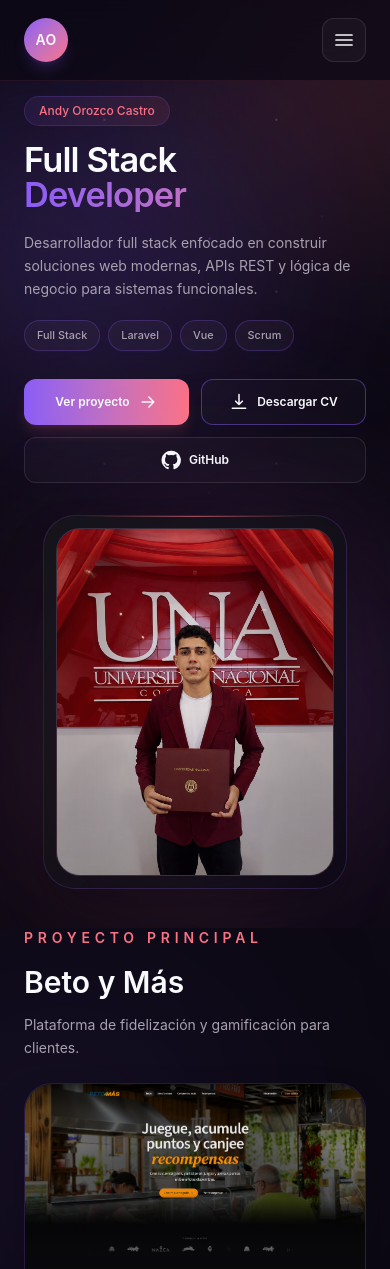
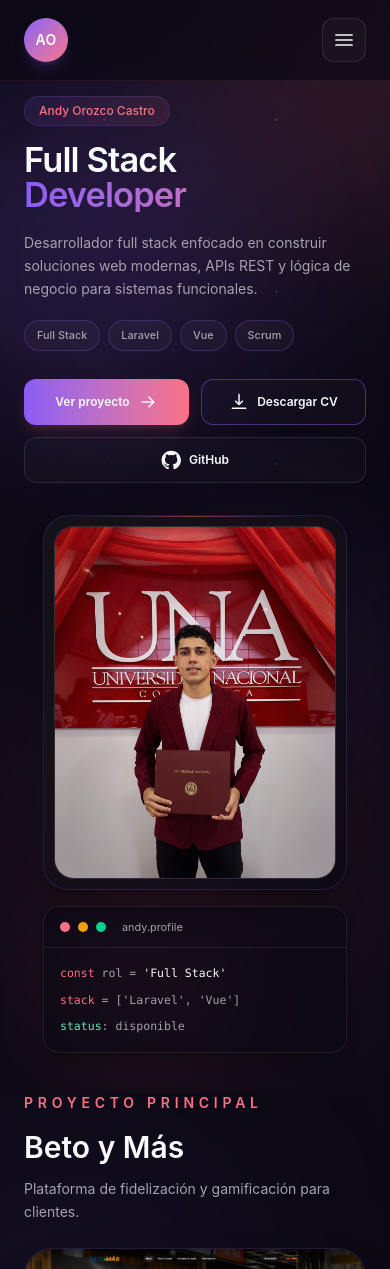
Before and after one commit to andyorozcoo/portfolio-andy-orozco, a Vue app: page / in a window 390 px wide. Shown: the top 1269 px of the page. Built offline with nearby package versions, Linux system fonts and the light colour scheme.

Commit message:
style(home): refine hero image layout and responsiveness

```diff
--- a/src/components/sections/HeroSection.vue
+++ b/src/components/sections/HeroSection.vue
@@ -12,7 +12,7 @@
     <div class="absolute left-0 top-28 -z-10 size-72 rounded-full bg-brand-violet/10 blur-[110px]"></div>
     <div class="absolute bottom-24 right-0 -z-10 h-80 w-96 rounded-full bg-brand-magenta/10 blur-[120px]"></div>
 
-    <div class="mx-auto grid w-full max-w-7xl items-center gap-8 px-6 sm:gap-12 lg:grid-cols-[1.02fr_0.98fr] lg:gap-14 lg:px-8">
+    <div class="mx-auto grid w-full max-w-7xl items-center gap-8 px-6 sm:gap-12 lg:grid-cols-[1.08fr_0.92fr] lg:gap-12 lg:px-8">
       <div class="motion-safe:animate-[hero-rise_700ms_ease-out_both]">
         <p
           class="mb-4 inline-flex rounded-full border border-brand-violet/20 bg-linear-to-r from-brand-violet/10 to-brand-magenta/10 px-3.5 py-1.5 text-xs font-medium text-brand-magenta backdrop-blur-sm sm:mb-6 sm:px-4 sm:py-2 sm:text-sm"
@@ -84,14 +84,14 @@
         </div>
       </div>
 
-      <div class="relative mx-auto w-full max-w-[19rem] motion-safe:animate-[hero-scale_700ms_180ms_ease-out_both] sm:max-w-[31rem] lg:ml-auto">
-        <div class="absolute -right-5 top-12 -z-10 size-64 rounded-full bg-brand-violet/22 blur-[100px]"></div>
-        <div class="absolute -bottom-6 left-4 -z-10 size-56 rounded-full bg-brand-magenta/18 blur-[100px]"></div>
+      <div class="relative mx-auto flex w-full max-w-[19rem] flex-col gap-4 motion-safe:animate-[hero-scale_700ms_180ms_ease-out_both] sm:max-w-[21rem] lg:ml-auto lg:max-w-[21.25rem]">
+        <div class="absolute -right-4 top-10 -z-10 size-44 rounded-full bg-brand-violet/14 blur-[72px]"></div>
+        <div class="absolute -bottom-4 left-5 -z-10 size-40 rounded-full bg-brand-magenta/12 blur-[72px]"></div>
 
-        <div class="relative overflow-hidden rounded-[2rem] border border-brand-violet/20 bg-linear-to-br from-[#18181b]/76 to-space/80 p-3 shadow-2xl shadow-black/35 backdrop-blur-xl sm:p-4">
-          <div class="absolute inset-x-10 top-0 h-px bg-linear-to-r from-transparent via-brand-magenta/60 to-transparent"></div>
+        <div class="relative overflow-hidden rounded-[1.6rem] border border-brand-violet/18 bg-linear-to-br from-[#18181b]/70 to-space/78 p-2.5 shadow-xl shadow-black/25 backdrop-blur-md">
+          <div class="absolute inset-x-10 top-0 h-px bg-linear-to-r from-transparent via-brand-magenta/45 to-transparent"></div>
 
-          <div class="relative aspect-[4/5] overflow-hidden rounded-[1.5rem] border border-white/8 bg-linear-to-br from-brand-violet/16 to-brand-magenta/10">
+          <div class="relative aspect-[4/5] overflow-hidden rounded-[1.25rem] border border-white/8 bg-linear-to-br from-brand-violet/12 to-brand-magenta/8">
             <img
               v-if="!imageUnavailable"
               :src="profileImageSrc"
@@ -100,10 +100,10 @@
               @error="imageUnavailable = true"
             />
 
-            <div class="absolute inset-0 bg-linear-to-t from-space/28 via-space/8 to-space/18"></div>
+            <div class="absolute inset-0 bg-linear-to-t from-space/22 via-space/5 to-space/12"></div>
             <div class="absolute inset-0 bg-brand-magenta/5 mix-blend-multiply"></div>
-            <div class="absolute -left-10 top-0 h-full w-28 bg-space/20 blur-2xl"></div>
-            <div class="absolute -right-10 top-0 h-full w-28 bg-space/20 blur-2xl"></div>
+            <div class="absolute -left-8 top-0 h-full w-20 bg-space/15 blur-xl"></div>
+            <div class="absolute -right-8 top-0 h-full w-20 bg-space/15 blur-xl"></div>
 
             <div v-if="imageUnavailable" class="absolute inset-0 flex flex-col items-center justify-center p-6 text-center">
               <div class="grid size-16 place-items-center rounded-2xl bg-linear-to-br from-brand-violet to-brand-magenta text-base font-semibold text-foreground shadow-lg shadow-brand-magenta/20">
@@ -114,6 +114,20 @@
             </div>
           </div>
         </div>
+
+        <div class="overflow-hidden rounded-2xl border border-white/8 bg-space/70 shadow-lg shadow-black/20 backdrop-blur-md">
+          <div class="flex items-center gap-2 border-b border-white/8 px-4 py-3">
+            <span class="size-2.5 rounded-full bg-brand-magenta"></span>
+            <span class="size-2.5 rounded-full bg-brand-amber"></span>
+            <span class="size-2.5 rounded-full bg-emerald-400"></span>
+            <span class="ml-2 text-[0.68rem] text-muted">andy.profile</span>
+          </div>
+          <div class="space-y-2 px-4 py-4 font-mono text-[0.72rem] leading-relaxed text-muted">
+            <p><span class="text-brand-magenta">const</span> rol = <span class="text-foreground">'Full Stack'</span></p>
+            <p><span class="text-brand-magenta">stack</span> = ['Laravel', 'Vue']</p>
+            <p><span class="text-emerald-300">status</span>: disponible</p>
+          </div>
+        </div>
       </div>
     </div>
   </section>
```
